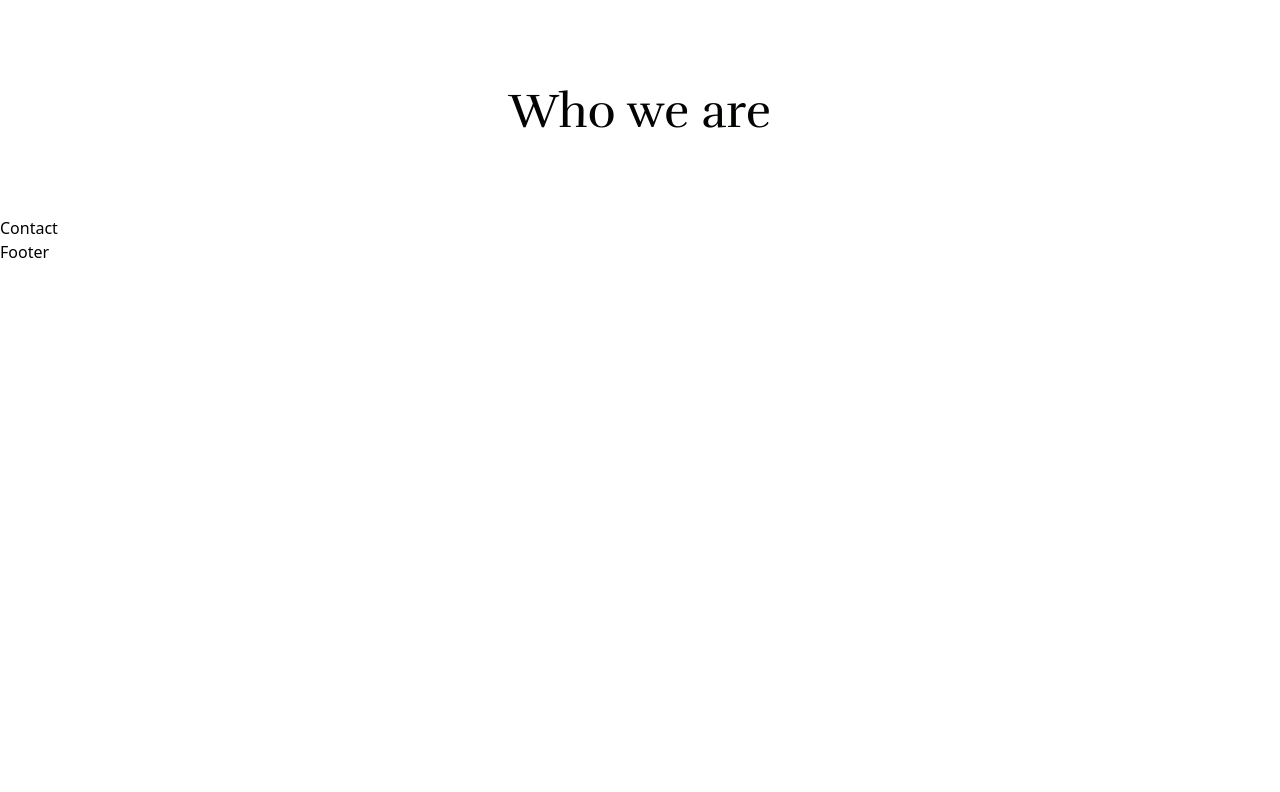
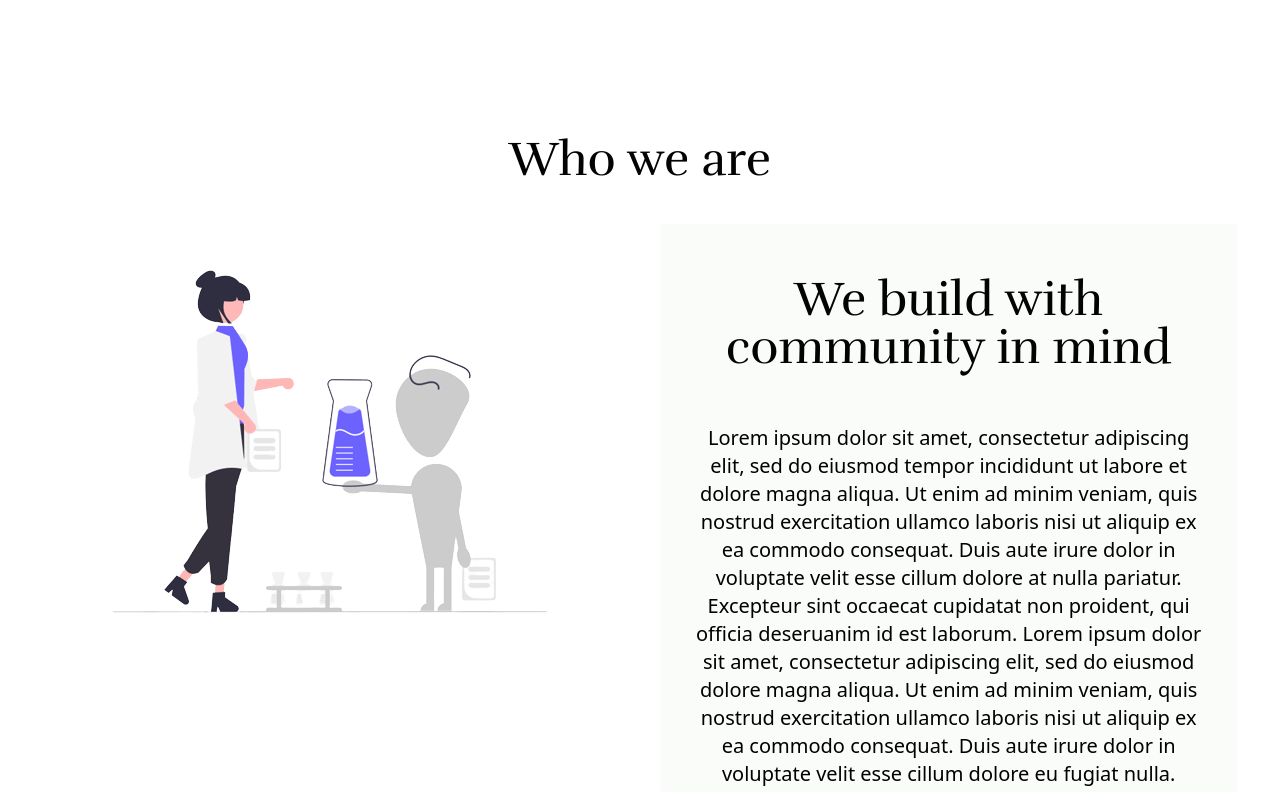
Before and after one commit to bojan09/bio-tech, a React (Vite) app: page / in a window 1280 px wide. Shown: the part 2280-3072 px from the top of the page. Before the commit the page ends 2544 px from the top, so only its background shows below. Built offline with nearby package versions, Linux system fonts and the light colour scheme.

Commit message:
added About page

```diff
--- a/src/assets/index.js
+++ b/src/assets/index.js
@@ -1,4 +1,4 @@
-import about_1 from "./about.png";
+import about from "./about.png";
 import gallery_1 from "./gallery-1.jpg";
 import gallery_2 from "./gallery-2.jpg";
 import gallery_3 from "./gallery-3.jpg";
@@ -10,7 +10,7 @@ import close from "./close-sharp.svg";
 import menu from "./menu-sharp.svg";
 
 export {
-  about_1,
+  about,
   gallery_1,
   gallery_2,
   gallery_3,
--- a/src/pages/About/About.jsx
+++ b/src/pages/About/About.jsx
@@ -1,11 +1,42 @@
 import React from "react";
+
+// assets
+import { about } from "../../assets";
 
 const About = () => {
   return (
-    <div id="about" className="my-[5rem]">
-      <h1 className="text-center md:text-5xl xs:text-3xl my-6 font-rufina text-textColor">
+    <div id="about" className="my-[8rem]">
+      <h1 className="text-center md:text-5xl xs:text-3xl my-6 font-rufina text-textColor mb-10">
         Who we are
       </h1>
+
+      {/* Container */}
+      <div className="md:flex justify-evenly">
+        {/* Left - Container */}
+        <div className="">
+          <img src={about} alt="about_img" />
+        </div>
+        {/* Right - Container */}
+        <div className="md:w-[45%] bg-whiteColor md:px-4  md:py-6">
+          <h1 className="text-center md:text-5xl xs:text-3xl my-7 font-rufina  text-textColor">
+            We build with community in mind
+          </h1>
+          <p className="px-4 py-6 text-center text-lg md:text-xl leading-relaxed">
+            Lorem ipsum dolor sit amet, consectetur adipiscing elit, sed do
+            eiusmod tempor incididunt ut labore et dolore magna aliqua. Ut enim
+            ad minim veniam, quis nostrud exercitation ullamco laboris nisi ut
+            aliquip ex ea commodo consequat. Duis aute irure dolor in voluptate
+            velit esse cillum dolore at nulla pariatur. Excepteur sint occaecat
+            cupidatat non proident, qui officia deseruanim id est laborum. Lorem
+            ipsum dolor sit amet, consectetur adipiscing elit, sed do eiusmod
+            dolore magna aliqua. Ut enim ad minim veniam, quis nostrud
+            exercitation ullamco laboris nisi ut aliquip ex ea commodo
+            consequat. Duis aute irure dolor in voluptate velit esse cillum
+            dolore eu fugiat nulla. Excepteur sint occaecat cupidatat non
+            proident, sunt in culpa ollit anim id est laborum.
+          </p>
+        </div>
+      </div>
     </div>
   );
 };
--- a/src/pages/Projects/Projects.jsx
+++ b/src/pages/Projects/Projects.jsx
@@ -85,7 +85,7 @@ const Projects = () => {
           draggable={false}
           infinite={true}
           keyBoardControl={true}
-          customTransition="all .8 ease-in-out"
+          customTransition="all .8"
           transitionDuration={500}
           removeArrowOnDeviceType={["tablet", "mobile"]}
           dotListClass="custom-dot-list-style"
@@ -94,7 +94,7 @@ const Projects = () => {
           responsive={responsive}
         >
           {ourProjects.map((project) => (
-            <div key={project.length} className="w-full p-4  md:pl-[2.3rem]">
+            <div key={project.length} className="w-full p-4 md:pl-[2.3rem]">
               <img
                 src={project.image}
                 alt="projectImages"
```
